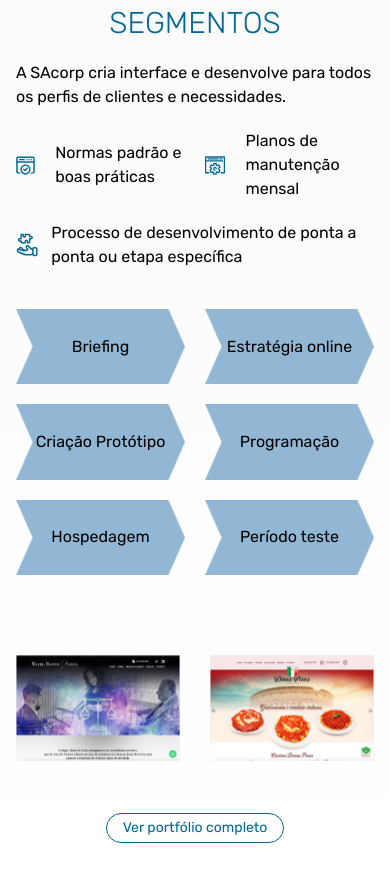
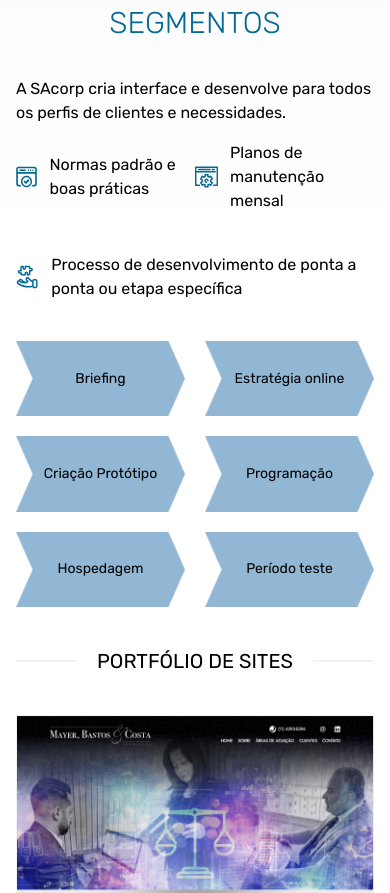
Before and after one commit to willdjm/ttt, a Next.js app: page / in a window 390 px wide. Shown: the part 5182-6075 px from the top of the page. Built offline with nearby package versions, Linux system fonts and the light colour scheme.

Commit message:
first commit

```diff
--- a/src/app/components/Portifolio.tsx
+++ b/src/app/components/Portifolio.tsx
@@ -18,7 +18,7 @@ export function Portifolio() {
 
 function handleResize() {
 if (window.innerWidth < 720) {
-      setSlidePreview(2);
+  setSlidePreview(1);
 }
 else {
   setSlidePreview(3);
@@ -35,54 +35,50 @@ export function Portifolio() {
 }, [])
 
 return (
-
-<section className="bg-gradient-to-b from-gray-300/50 to-white flex justify-center items-center lg:pb-36 py-10 lg:py-0 px-4">
+<>
+<section className="bg-gradient-to-b from-gray-300/50 to-white flex justify-center items-center py-10 lg:py-0 px-4">
   <div className='md:justify-between flex flex-col justify-items-center md:max-w-6xl w-full relative'>
 
     <div className="lg:flex grid items-center justify-center gap-5">
       <div className="lg:w-1/2 flex flex-col items-center justify-center lg:relative">
         <picture>
-        <img src="./Component3.png" alt="" className="lg:relative lg:bottom-28" />
+          <img src="./Component3.png" alt="" className="lg:relative lg:bottom-20" />
+        </picture>
+      </div>
 
-      </picture>
-
-            </div>
-<div className="lg:w-1/2 flex flex-col lg:items-start justify-center">
+      <div className="lg:w-1/2 flex flex-col lg:items-start lg:gap-6 gap-4 justify-center">
         <h3 className="text-blue-400 lg:text-left text-center font-light lg:text-5xl text-3xl uppercase">
           Sites para diversos segmentos
         </h3>
-                <p className=" mt-5">
+        <p className="mt-5">
           A SAcorp cria interface e desenvolve para todos os perfis de clientes e necessidades.
         </p>
 
-                <div className="flex items-center justify-center gap-5 mt-5">
-                  <div className="flex items-center justify-center gap-5">
+        <div className="flex items-center justify-center lg:gap-7">
+          <div className="flex items-center justify-center gap-3">
             <picture>
               <img src="./icon-normas.svg" alt="" className="" />
-
             </picture>
             <span>Normas padrão e boas práticas </span>
           </div>
-                  <div className="flex items-center justify-center gap-5">
+          <div className="flex items-center justify-center gap-3">
             <picture>
               <img src="./icon-planos.svg" alt="" className="" />
-
             </picture>
             <span>Planos de manutenção mensal </span>
           </div>
         </div>
       </div>
+    </div>
+  </div>
+</section>
 
-</div>
-<div className="lg:flex items-center grid justify-center lg:justify-between lg:relative lg:bottom-10">
+<section className="flex justify-center items-center lg:pb-36 px-4">
+  <div className='md:justify-between flex flex-col justify-items-center md:max-w-6xl w-full'>
 
-
-
-</div>
-<div className="flex items-center justify-center gap-3 mt-5">
+    <div className="flex items-center justify-center gap-3">
       <picture>
         <img src="./icon-processo.svg" alt="" className="" />
-
       </picture>
       <span>Processo de desenvolvimento de ponta a ponta ou etapa específica </span>
     </div>
@@ -92,10 +88,8 @@ return (
       <div className="relative flex items-center justify-center">
         <picture>
           <img src="./img-rectangle.png" alt="" className="" />
-
         </picture>
-
-    <span className="text-center absolute flex items-center justify-center">
+        <span className="text-center absolute flex items-center justify-center text-sm lg:text-base">
           Briefing
         </span>
       </div>
@@ -103,10 +97,8 @@ return (
       <div className="relative flex items-center justify-center">
         <picture>
           <img src="./img-rectangle.png" alt="" className="" />
-
         </picture>
-
-    <span className="text-center absolute flex items-center justify-center">
+        <span className="text-center absolute flex items-center justify-center text-sm lg:text-base">
           Estratégia online
         </span>
       </div>
@@ -114,10 +106,8 @@ return (
       <div className="relative flex items-center justify-center">
         <picture>
           <img src="./img-rectangle.png" alt="" className="" />
-
         </picture>
-
-    <span className="text-center absolute flex items-center justify-center">
+        <span className="text-center absolute flex items-center justify-center text-sm lg:text-base">
           Criação Protótipo
         </span>
       </div>
@@ -125,10 +115,8 @@ return (
       <div className="relative flex items-center justify-center">
         <picture>
           <img src="./img-rectangle.png" alt="" className="" />
-
         </picture>
-
-    <span className="text-center absolute flex items-center justify-center">
+        <span className="text-center absolute flex items-center justify-center text-sm lg:text-base">
           Programação
         </span>
       </div>
@@ -136,10 +124,8 @@ return (
       <div className="relative flex items-center justify-center">
         <picture>
           <img src="./img-rectangle.png" alt="" className="" />
-
         </picture>
-
-    <span className="text-center absolute flex items-center justify-center">
+        <span className="text-center absolute flex items-center justify-center text-sm lg:text-base">
           Hospedagem
         </span>
       </div>
@@ -147,26 +133,20 @@ return (
       <div className="relative flex items-center justify-center">
         <picture>
           <img src="./img-rectangle.png" alt="" className="" />
-
         </picture>
-
-    <span className="text-center absolute flex items-center justify-center">
+        <span className="text-center absolute flex items-center justify-center text-sm lg:text-base">
           Período teste
         </span>
       </div>
-
     </div>
 
     <div className="flex flex-col items-center justify-between py-5">
-
-<div className="w-full items-center md:flex hidden ">
-<span className="flex flex-1 items-center w-full bg-gray-300 h-0.5"/>
+      <div className="w-full items-center flex">
+        <span className="flex flex-1 items-center w-full bg-gray-300 h-0.5" />
         <span className="text-xl flex items-center justify-center w-max uppercase px-5">Portfólio de sites</span>
-    <span className="flex flex-1 items-center w-full bg-gray-300 h-0.5"/>
+        <span className="flex flex-1 items-center w-full bg-gray-300 h-0.5" />
       </div>
-
     </div>
-
 
     <div className="flex items-center justify-center lg:py-8 py-5">
       <Swiper
@@ -175,26 +155,24 @@ return (
         grabCursor={true}
         spaceBetween={30}
         autoplay
-
         speed={200}
       >
+
         <SwiperSlide key='1'>
           <picture>
-        <img src="./img-site-idactum.png" alt="" className=""  />
-
+            <img src="./img-site-idactum.png" alt="" className="" />
           </picture>
         </SwiperSlide>
 
         <SwiperSlide key='2'>
           <picture>
             <img src="./img-site-mayer-bastos-costa.png" alt="" className="" />
-
           </picture>
         </SwiperSlide>
+
         <SwiperSlide key='3'>
           <picture>
             <img src="./img-site-cantina-donna-pinna.png" alt="" className="" />
-
           </picture>
         </SwiperSlide>
 
@@ -202,7 +180,7 @@ return (
     </div>
 
     <div className="flex items-center justify-center py-8">
-<button className="border border-blue-400 text-blue-400 py-1 lg:px-10 px-4 rounded-full text-sm lg:text-lg hover:bg-white hover:text-indigo-700 hover:border-indigo-700 hover:border">
+      <button className="border border-blue-400 text-blue-400 py-1.5 lg:px-10 px-4 rounded-full text-sm lg:text-lg hover:bg-white hover:text-indigo-700 hover:border-indigo-700 hover:border">
         <Link href="#contact">
           Ver portfólio completo
         </Link>
@@ -211,5 +189,6 @@ return (
 
   </div>
 </section>
+</>
 );
 }
--- a/src/app/components/SitesImobiliarias.tsx
+++ b/src/app/components/SitesImobiliarias.tsx
@@ -28,7 +28,7 @@ Ninguém está mais apto a garantir a melhor interface, programação e integra
 </div>
 </section>
 
-<section className="flex justify-center items-center lg:pb-36 px-4">
+<section className="flex justify-center items-center lg:pb-28 px-4">
 <div className='md:justify-between flex flex-col justify-items-center md:max-w-6xl w-full'>
 
 <div className="lg:flex grid items-center lg:justify-between justify-center w-full lg:relative lg:bottom-16">
```
Lines whose indentation alone changed are shown as unchanged.
